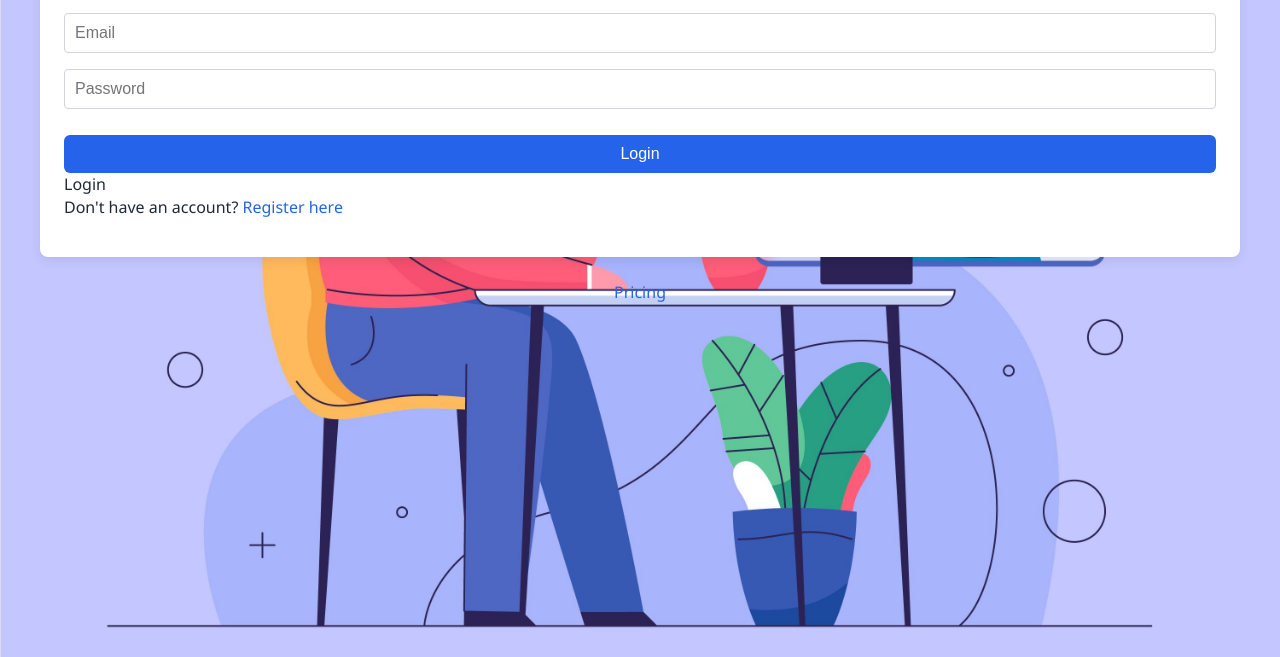
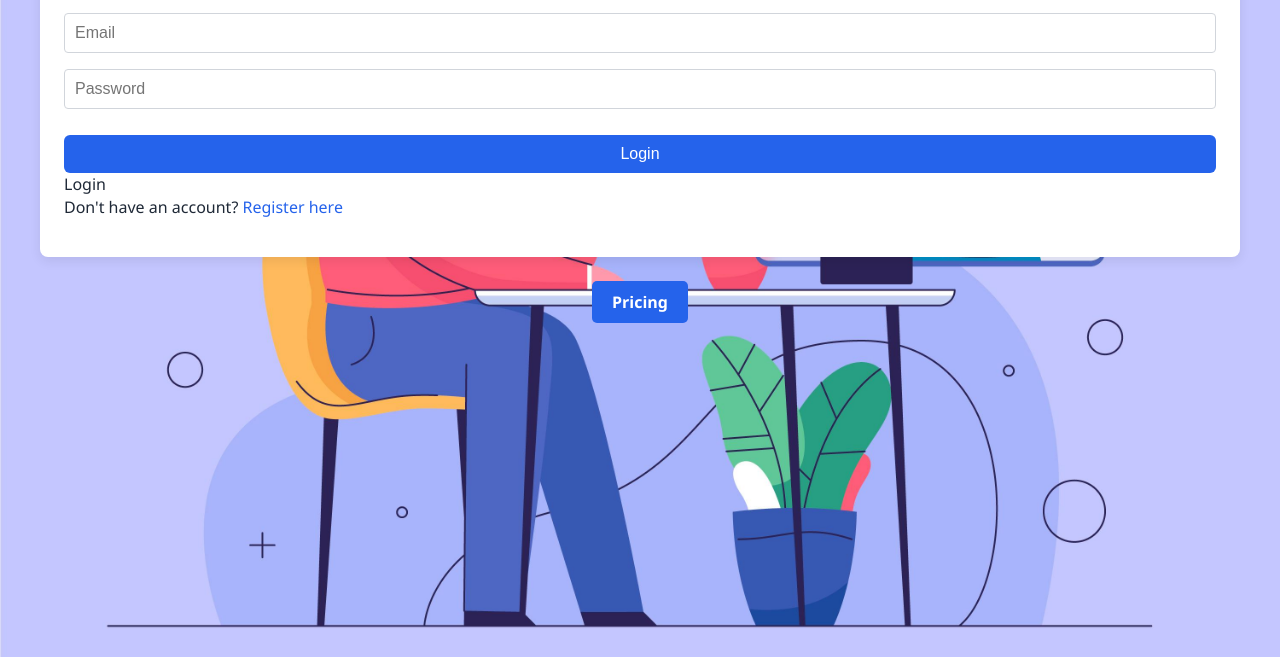
Before and after one commit to timbrown841/candidateassessment, a website: page index.html in a window 1280 px wide. Shown: the part 143-800 px from the top of the page. Drawn offline with Linux system fonts and the light colour scheme.

Commit message:
Add blue button styles to styles.css

```diff
--- a/styles.css
+++ b/styles.css
@@ -81,6 +81,21 @@ button.secondary {
 
 button.secondary:hover {
   background-color: #059669;
+}
+
+.btn-blue {
+  display: inline-block;
+  padding: 10px 20px;
+  background-color: #2563eb; /* blue-600 */
+  color: white;
+  text-decoration: none;
+  font-weight: bold;
+  border-radius: 5px;
+  transition: background-color 0.2s ease-in-out;
+}
+
+.btn-blue:hover {
+  background-color: #1e40af; /* blue-700 */
 }
 
 /* ========== Forms ========== */
```
